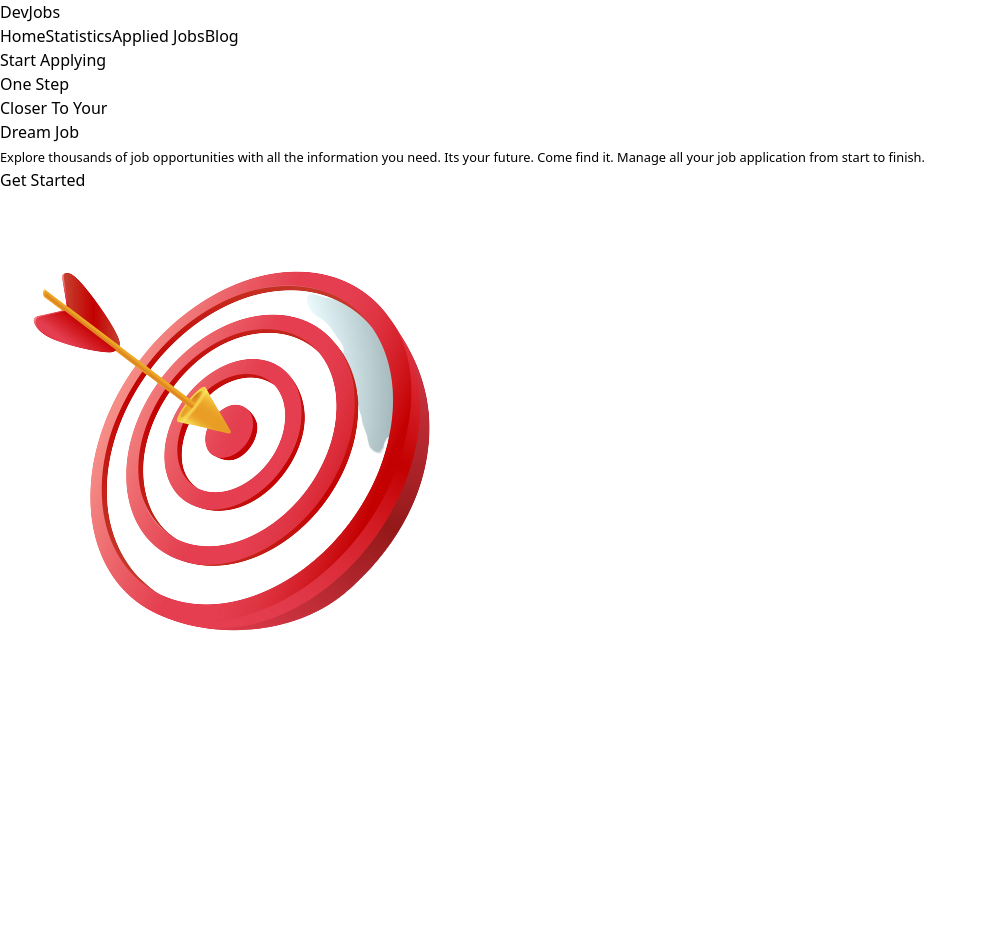
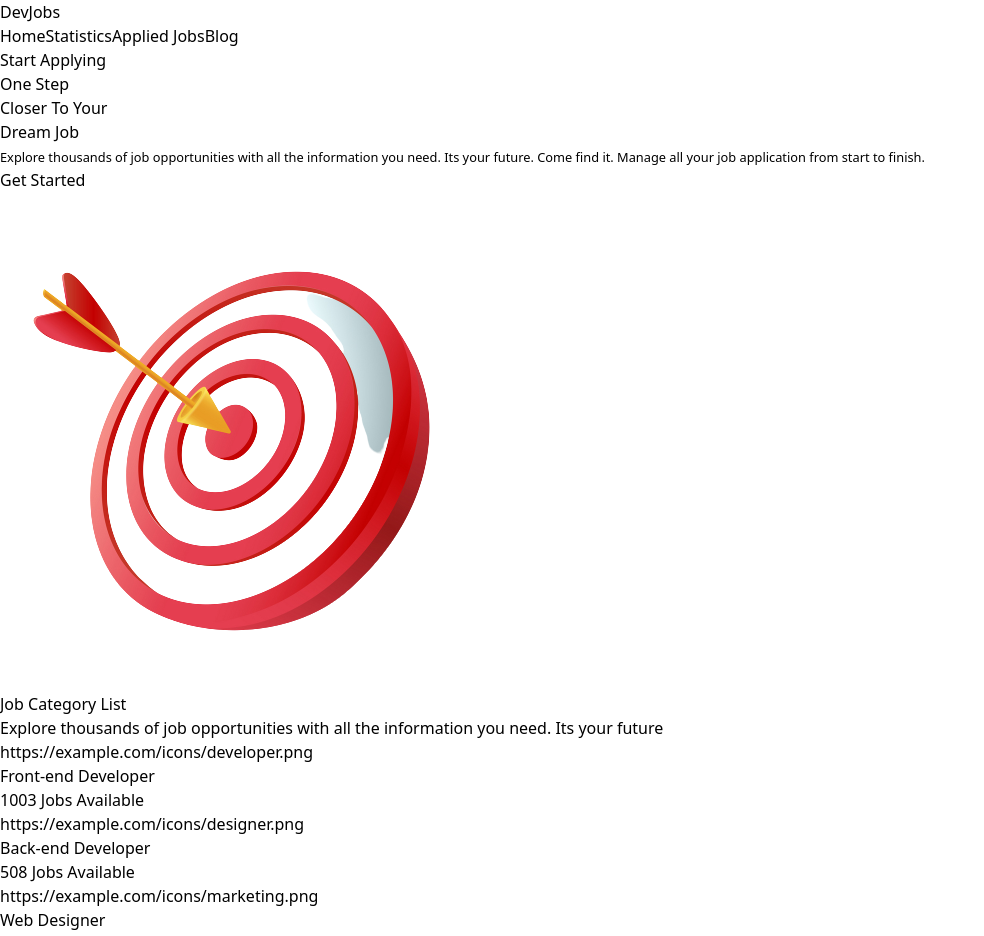
Before and after one commit to mehedi9868/dev-jobs, a React (Vite) app: page / in a window 1280 px wide. Shown: the top 936 px of the page, without its empty margins (0-984 px from the left). Before the commit the page ends 800 px from the top, so only its background shows below. Built offline with nearby package versions, Linux system fonts and the light colour scheme.

Commit message:
add dynamic category section

```diff
--- a/public/jobCategories.json
+++ b/public/jobCategories.json
@@ -1,5 +1,4 @@
-{
-    "jobs": [
+[
   {
     "id": 1,
     "icon": "https://example.com/icons/developer.png",
@@ -19,10 +18,9 @@
     "availableJobs": 806
   },
   {
-        "id": 3,
+    "id": 4,
     "icon": "https://example.com/icons/marketing.png",
     "jobCategory": "User Experience (UX) Designer",
     "availableJobs": 803
   }
 ]
-  }
--- a/src/App.jsx
+++ b/src/App.jsx
@@ -1,9 +1,12 @@
 import React from 'react';
+import Navbar from './components/Navbar/Navbar';
+import { Outlet } from 'react-router-dom';
 
 const App = () => {
   return (
     <div>
-      <h2>Hello from app</h2>
+      <Navbar></Navbar>
+      <Outlet></Outlet>
     </div>
   );
 };
--- /dev/null
+++ b/src/components/Category/Category.jsx
@@ -0,0 +1,14 @@
+import React from 'react';
+
+const Category = ({ category }) => {
+    const { availableJobs, icon, id, jobCategory } = category;
+    return (
+        <div className='w-[310px] h-[242px] text-left border rounded-lg p-8 my-5'>
+            <p className='w-14 h-14' >{icon}</p>
+            <h4 className='font-bold text-base leading-5 mt-6 mb-2'>{jobCategory}</h4>
+            <p className='font-medium text-gray-400'>{availableJobs} Jobs Available</p>
+        </div>
+    );
+};
+
+export default Category;
--- /dev/null
+++ b/src/components/Featured/Featured.jsx
@@ -0,0 +1,11 @@
+import React from 'react';
+
+const Featured = () => {
+    return (
+        <div>
+
+        </div>
+    );
+};
+
+export default Featured;
--- a/src/components/Home/Home.jsx
+++ b/src/components/Home/Home.jsx
@@ -1,12 +1,33 @@
 import React from 'react';
-import Navbar from '../Navbar/Navbar';
-import { Outlet } from 'react-router-dom';
+import { useLoaderData } from 'react-router-dom';
+import Banner from '../Banner/Banner';
+import Category from '../Category/Category';
+import Featured from '../Featured/Featured';
 
 const Home = () => {
+    const categories = useLoaderData();
     return (
-        <main>
-            <Navbar></Navbar>
-            <Outlet></Outlet>
+        <main className=''>
+            <Banner></Banner>
+
+            <section className='w-3/4 mx-auto text-center my-5 mt-24'>
+                <div>
+                    <h2 className='font-bold text-4xl'>Job Category List</h2>
+                    <p className='font-medium leading-5 mt-3 mb-6 text-gray'>Explore thousands of job opportunities with all the information you need. Its your future</p>
+                </div>
+                <div className='grid grid-cols-4 gap-5'>
+                    {
+                        categories.map(category => <Category
+                            key={category.id}
+                            category={category}
+                        ></Category>)
+                    }
+                </div>
+            </section>
+
+            <section>
+                <Featured></Featured>
+            </section>
         </main>
     );
 };
--- a/src/main.jsx
+++ b/src/main.jsx
@@ -4,18 +4,18 @@ import App from "./App";
 import "./index.css";
 import { RouterProvider, createBrowserRouter } from "react-router-dom";
 import Home from "./components/Home/Home";
-import Banner from "./components/Banner/Banner";
 import NotFoundPage from "./components/NotFoundPage/NotFoundPage";
 import Statistics from "./components/Statistics/Statistics";
 
 const router = createBrowserRouter([
   {
     path: "/",
-    element: <Home></Home>,
+    element: <App></App>,
     children: [
       {
         path: "/",
-        element: <Banner></Banner>,
+        element: <Home></Home>,
+        loader: () => fetch("jobCategories.json")
       },
       {
         path: "statistics",
```
Lines whose indentation alone changed are shown as unchanged.
